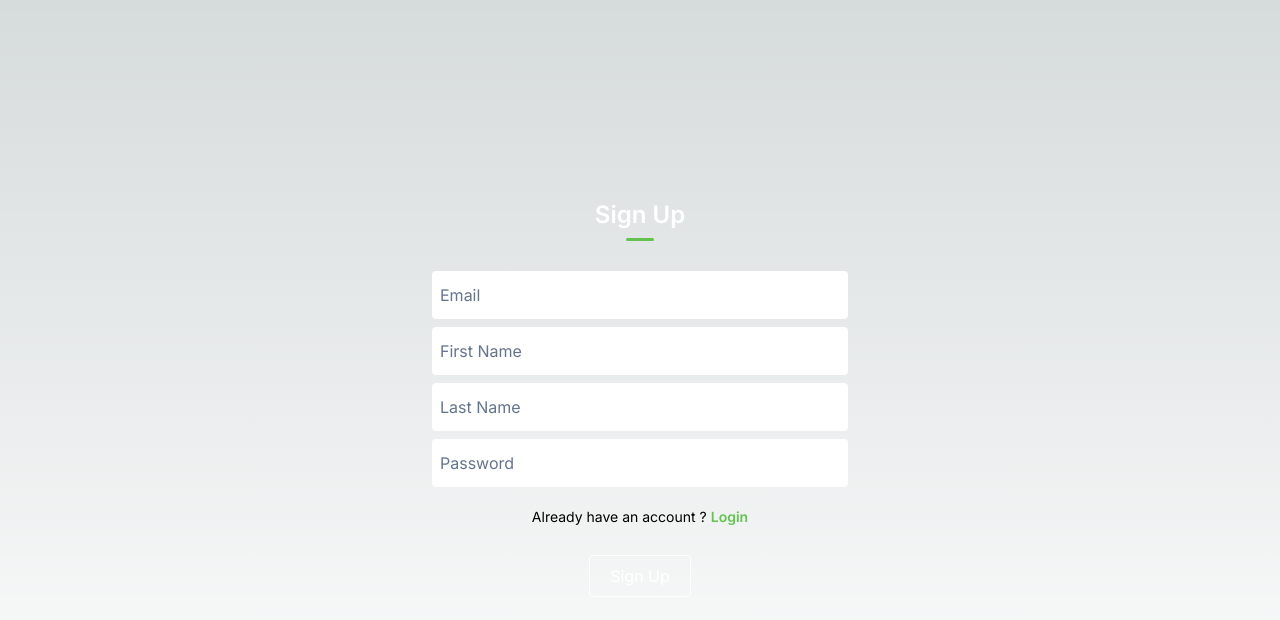
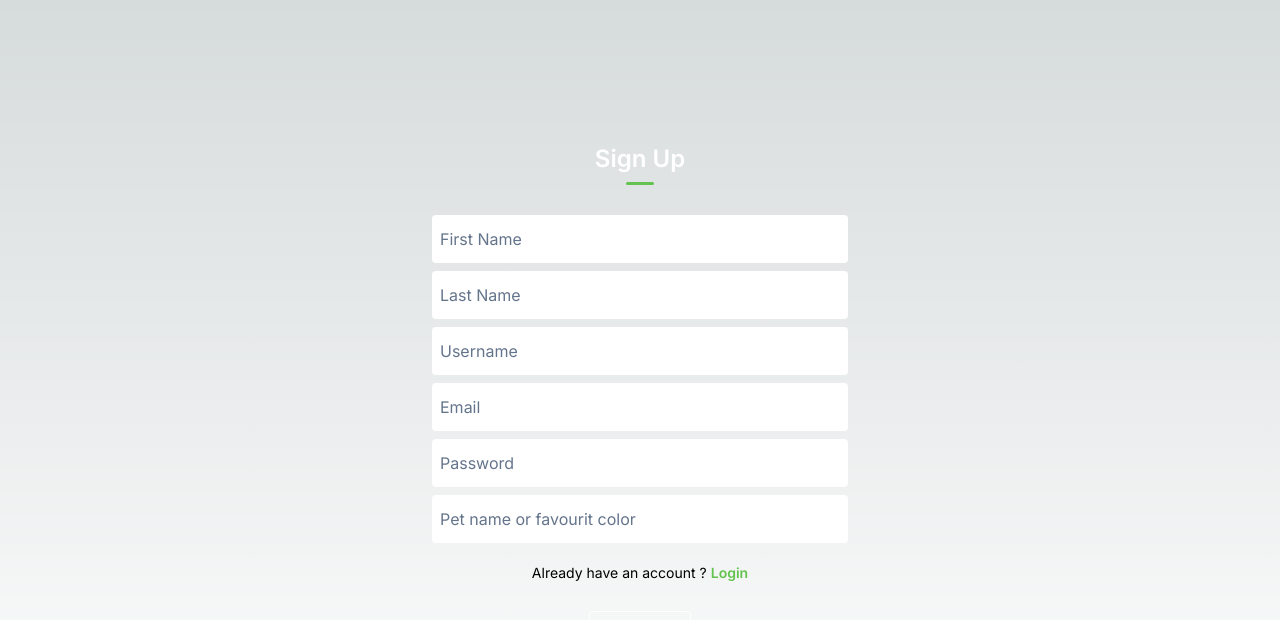
Before and after one commit to Sufyan-Siddiqui098/Notebook--Nextjs14, a Next.js app: page /register in a window 1280 px wide. Shown: the top 620 px of the page. Built offline with nearby package versions, Linux system fonts and the light colour scheme.

Commit message:
minor errors resolved

```diff
--- a/app/register/page.js
+++ b/app/register/page.js
@@ -1,67 +1,123 @@
-'use client'
-import Link from 'next/link'
-import React, { useState } from 'react'
-
-
+"use client";
+import { regisgerUser } from "@/app/lib/auth/auth";
+import SubmitButton from "@/components/SubmitButton";
+import Link from "next/link";
+import React, { useState } from "react";
+import { toast } from "react-toastify";
 
 const LoginPage = () => {
   const [credentials, setCredentials] = useState({
-        firstName: "",
-        lastName: "",
+    firstname: "",
+    lastname: "",
     email: "",
-        password: ""
-    })
-    return(
-    <div className='flex min-h-screen flex-col items-center justify-center py-24 px-3'>
+    password: "",
+    username: "",
+    resetkey: "",
+  });
 
-        <form className='flex flex-col justify-center items-center gap-2 py-4 w-full max-w-md'>
-            <h2 className='relative text-white text-2xl font-semibold my-2 mb-8 before:content-[""] before:w-7 before:h-[2.6px] before:bg-[#63c34e] before:absolute before:top-[110%] before:left-0 before:right-0 before:mx-auto before:my-1 before:rounded'>Sign Up</h2>
+  const [pending, setPending] = useState(false);
 
-            <div className='flex flex-col gap-2 w-full px-2 text-black sm:px-4 placeholder:text-slate-950'>
+  const onSubmitHandler = async (e) => {
+    e.preventDefault();
+    try {
+      setPending(true);
+      const response = await regisgerUser(credentials);
+      console.log("register handler response ", response);
+      if (response.success) {
+        toast.success(response.message);
+        // for now this is how we replace the location
+        window.location.replace("/login");
+      }
+    } catch (error) {
+      toast.error(error.message);
+    } finally {
+      setPending(false);
+    }
+  };
+  return (
+    <div className="flex min-h-screen flex-col items-center justify-center py-24 px-3">
+      <form
+        onSubmit={onSubmitHandler}
+        className="flex flex-col justify-center items-center gap-2 py-4 w-full max-w-md"
+      >
+        <h2 className='relative text-white text-2xl font-semibold my-2 mb-8 before:content-[""] before:w-7 before:h-[2.6px] before:bg-[#63c34e] before:absolute before:top-[110%] before:left-0 before:right-0 before:mx-auto before:my-1 before:rounded'>
+          Sign Up
+        </h2>
+
+        <div className="flex flex-col gap-2 w-full px-2 text-black sm:px-4 placeholder:text-slate-950">
           <input
-                onChange={(e)=>setCredentials({...credentials, "email":e.target.value})}
+            onChange={(e) =>
+              setCredentials({ ...credentials, firstname: e.target.value })
+            }
+            value={credentials.firstname}
+            className="rounded w-full py-[12px] px-2 text-base placeholder:text-slate-500"
+            type="text"
+            required
+            placeholder="First Name"
+          />
+          <input
+            onChange={(e) =>
+              setCredentials({ ...credentials, lastname: e.target.value })
+            }
+            value={credentials.lastname}
+            className="rounded w-full py-[12px] px-2 text-base placeholder:text-slate-500"
+            type="text"
+            required
+            placeholder="Last Name"
+          />
+          <input
+            onChange={(e) =>
+              setCredentials({ ...credentials, username: e.target.value })
+            }
+            value={credentials.username}
+            className="rounded w-full py-[12px] px-2 text-base placeholder:text-slate-500"
+            type="text"
+            required
+            placeholder="Username"
+          />
+          <input
+            onChange={(e) =>
+              setCredentials({ ...credentials, email: e.target.value })
+            }
             value={credentials.email}
-                className='rounded w-full py-[12px] px-2 text-base placeholder:text-slate-500'
+            className="rounded w-full py-[12px] px-2 text-base placeholder:text-slate-500"
             type="email"
             required
-                placeholder='Email'
+            placeholder="Email"
           />
           <input
-                onChange={(e)=>setCredentials({...credentials, "firstName":e.target.value})}
-                value={credentials.firstName}
-                className='rounded w-full py-[12px] px-2 text-base placeholder:text-slate-500'
+            onChange={(e) =>
+              setCredentials({ ...credentials, password: e.target.value })
+            }
+            value={credentials.password}
+            className="rounded w-full py-[12px] px-2 text-base placeholder:text-slate-500"
+            type="password"
+            required
+            placeholder="Password"
+          />
+          <input
+            onChange={(e) =>
+              setCredentials({ ...credentials, resetkey: e.target.value })
+            }
+            value={credentials.resetkey}
+            className="rounded w-full py-[12px] px-2 text-base placeholder:text-slate-500"
             type="text"
             required
-                placeholder='First Name'
-            />
-            <input
-                onChange={(e)=>setCredentials({...credentials, "lastName":e.target.value})}
-                value={credentials.lastName}
-                className='rounded w-full py-[12px] px-2 text-base placeholder:text-slate-500'
-                type="text"
-                required
-                placeholder='Last Name'
-            />
-            <input
-                onChange={(e)=>setCredentials({...credentials, "password":e.target.value})}
-                value={credentials.password}
-                className='rounded w-full py-[12px] px-2 text-base placeholder:text-slate-500'
-                type="password"
-                required
-                placeholder='Password'
+            placeholder="Pet name or favourit color"
           />
         </div>
 
-            <div className='flex flex-col sm:flex-row items-center justify-center text-sm gap-[2px] sm:gap-1 mt-3 px-2'>
+        <div className="flex flex-col sm:flex-row items-center justify-center text-sm gap-[2px] sm:gap-1 mt-3 px-2">
           Already have an account ?
-                <Link className=' font-semibold text-[#63c34e]' href="/login">Login</Link>
+          <Link className=" font-semibold text-[#63c34e]" href="/login">
+            Login
+          </Link>
         </div>
-            <button className='border my-3 mt-5 p-[8px_20px] bg-transparent text-white border-white rounded hover:bg-[#63c34e] hover:text-black hover:border-transparent focus:border-transparent focus:bg-[#63c34e] focus:text-black transition' >Sign Up</button>
+
+        <SubmitButton text={"Sign Up"} pending={pending} />
       </form>
+    </div>
+  );
+};
 
-
-    </div>
-)
-}
-
-export default LoginPage
+export default LoginPage;
```
Lines whose indentation alone changed are shown as unchanged.
